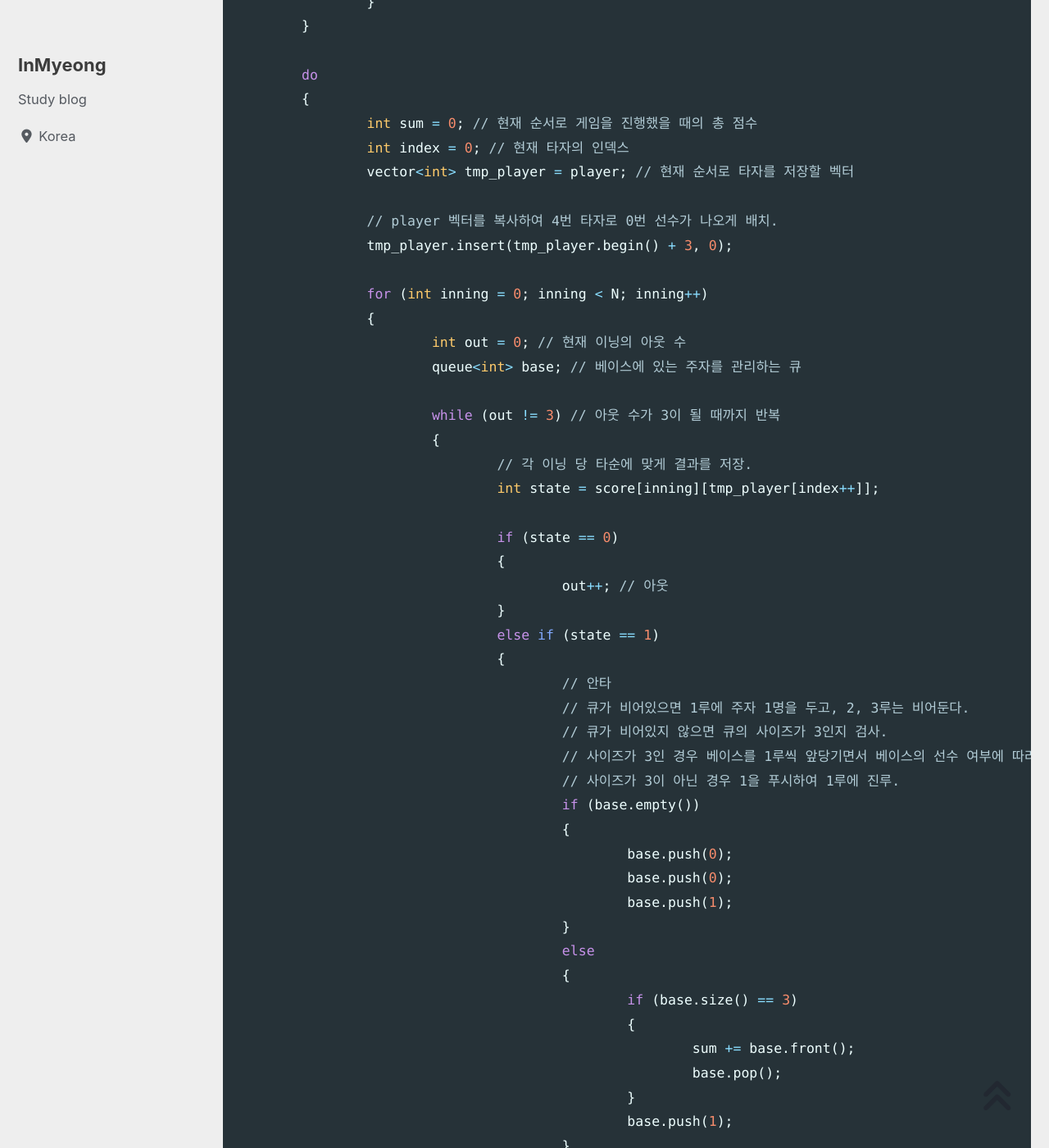
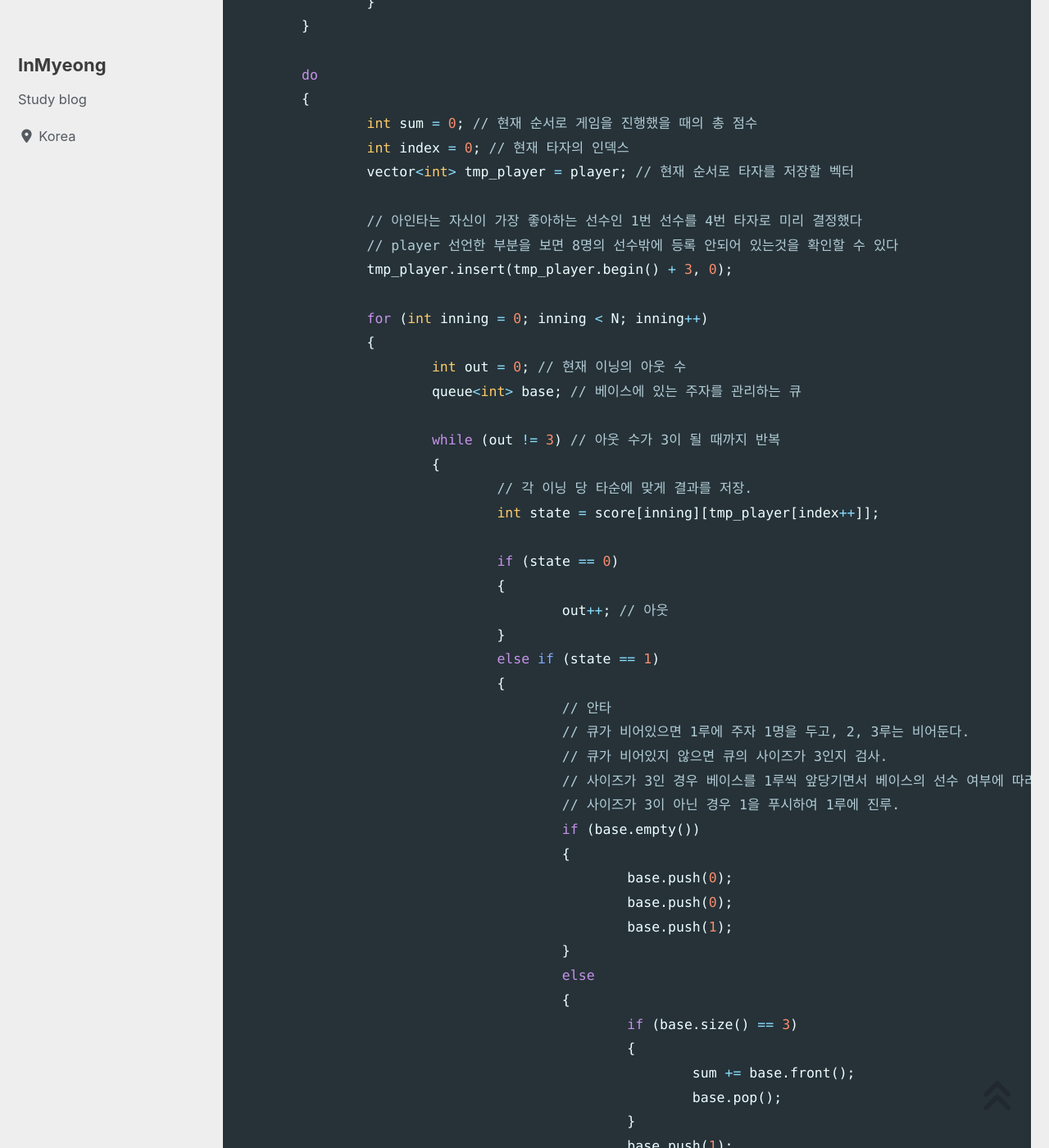
Before and after one commit to devMyeong/devMyeong.github.io, a Jekyll site: the page built from _posts/codingTest/2023-05-01-삼성기출.md, in a window 1280 px wide and 1400 px high, scrolled down 52891 px. Shown: the whole window at 82% size. Built offline with Jekyll 4.4.1, drawn with Linux system fonts in a browser that asks for light colours; cached includes are drawn as plain includes; nearby versions of some CDN libraries; some web fonts are replaced; comment, search, counter and statistics services are not loaded.

Commit message:
Chore : 수정

```diff
--- a/_posts/codingTest/2023-05-01-삼성기출.md
+++ b/_posts/codingTest/2023-05-01-삼성기출.md
@@ -1735,7 +1735,8 @@ int main(void)
 		int index = 0; // 현재 타자의 인덱스
 		vector<int> tmp_player = player; // 현재 순서로 타자를 저장할 벡터
 
-		// player 벡터를 복사하여 4번 타자로 0번 선수가 나오게 배치.
+		// 아인타는 자신이 가장 좋아하는 선수인 1번 선수를 4번 타자로 미리 결정했다
+		// player 선언한 부분을 보면 8명의 선수밖에 등록 안되어 있는것을 확인할 수 있다
 		tmp_player.insert(tmp_player.begin() + 3, 0);
 
 		for (int inning = 0; inning < N; inning++)
```
